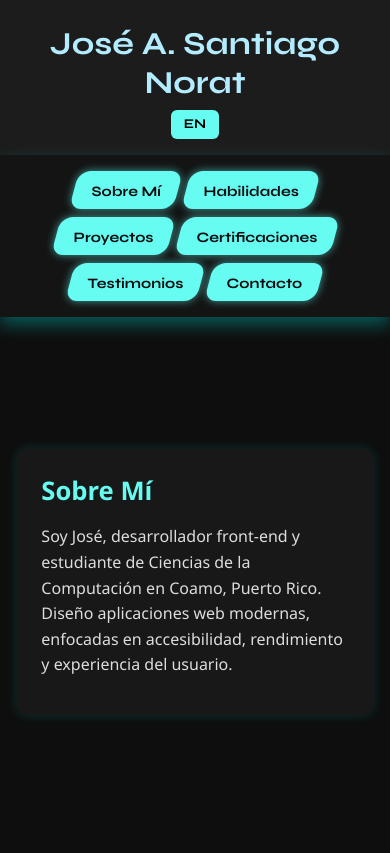
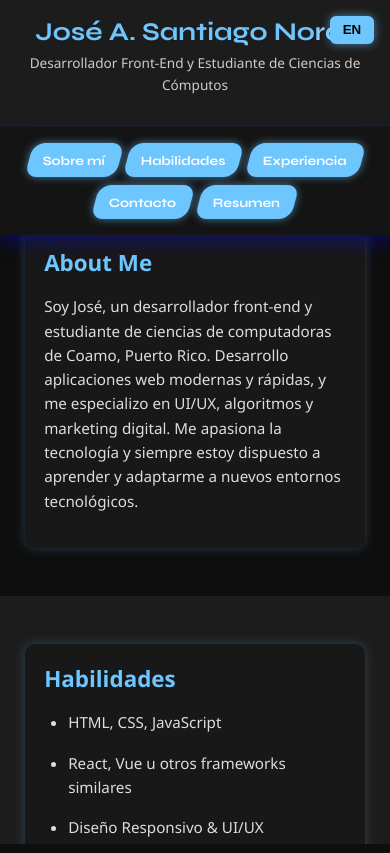
Before and after one commit to jstgotrx/jstgo-dev, a plain HTML site: page index.html in a window 390 px wide. Both pictures are taken after a click on the button "ES". Drawn offline with Linux system fonts and the light colour scheme.

Commit message:
Update index.html

```diff
--- a/index.html
+++ b/index.html
@@ -2,7 +2,7 @@
 <html lang="en">
 <head>
   <meta charset="UTF-8" />
-  <meta name="viewport" content="width=device-width, initial-scale=1.0"/>
+  <meta name="viewport" content="width=device-width, initial-scale=1.0" />
   <title>José A. Santiago Norat | Portfolio</title>
   <link href="https://fonts.googleapis.com/css2?family=Syne:wght@700&display=swap" rel="stylesheet">
   <style>
@@ -16,7 +16,7 @@
       font-family: 'Segoe UI', sans-serif;
       background: #0e0e0e;
       color: #fff;
-      overflow: hidden;
+      overflow-x: hidden;
     }
 
     .header-nav-wrapper {
@@ -27,54 +27,57 @@
     }
 
     header {
-      display: flex;
-      justify-content: space-between;
-      align-items: center;
+      text-align: left;
       padding: 1.5rem 2rem 1rem;
       background: #1c1c1c;
-      box-shadow: 0 8px 16px rgba(0, 255, 255, 0.4);
+      box-shadow: 0 8px 16px rgba(0, 0, 255, 0.4);
     }
 
     header h1 {
       font-family: 'Syne', sans-serif;
       font-size: 2rem;
-      color: #b3ecff;
-      animation: flicker 4s infinite;
+      background: linear-gradient(120deg, #6ec6ff 0%, #ffffff 15%, #6ec6ff 30%, #6ec6ff 100%);
+      background-size: 200% auto;
+      background-clip: text;
+      -webkit-background-clip: text;
+      -webkit-text-fill-color: transparent;
+      animation: shine 10s linear infinite;
+      font-weight: bold;
     }
 
-    @keyframes flicker {
-      0%, 19%, 21%, 23%, 25%, 54%, 56%, 100% { opacity: 1; }
-      20%, 24%, 55% { opacity: 0.3; }
+    @keyframes shine {
+      0% {
+        background-position: -200% center;
+      }
+      100% {
+        background-position: 200% center;
+      }
     }
 
-    .lang-toggle {
-      background: #66fcf1;
-      color: #000;
-      border: none;
-      padding: 0.4rem 0.8rem;
-      font-weight: bold;
-      border-radius: 6px;
-      cursor: pointer;
-      font-family: 'Syne', sans-serif;
+    header p {
+      margin-top: 0.3rem;
+      color: #ccc;
+      font-size: 0.95rem;
     }
 
     nav {
       display: flex;
+      flex-wrap: wrap;
       justify-content: center;
       gap: 0.5rem;
       padding: 1rem;
       background: #141414;
-      box-shadow: 0 8px 16px rgba(0, 255, 255, 0.3);
+      box-shadow: 0 8px 16px rgba(0, 0, 255, 0.3);
     }
 
     nav a {
       padding: 0.6rem 1.1rem;
-      background: #66fcf1;
-      color: #0b0c10;
+      background: #6ec6ff;
+      color: white;
       text-decoration: none;
       border-radius: 12px;
       transition: all 0.3s ease;
-      box-shadow: 0 0 8px rgba(102, 252, 241, 0.6);
+      box-shadow: 0 0 8px rgba(110, 198, 255, 0.6);
       font-weight: bold;
       transform: skew(-15deg);
       font-size: 0.9rem;
@@ -84,31 +87,49 @@
       display: inline-block;
       transform: skew(15deg);
       font-family: 'Syne', sans-serif;
+      font-weight: 600;
     }
 
     nav a:hover {
-      background: #45a29e;
+      background: #4db8ff;
       transform: scale(1.05) skew(-15deg);
     }
 
+    .lang-toggle {
+      position: fixed;
+      top: 1rem;
+      right: 1rem;
+      z-index: 1100;
+      background: #6ec6ff;
+      color: #000;
+      border: none;
+      padding: 0.4rem 0.8rem;
+      border-radius: 6px;
+      font-weight: bold;
+      cursor: pointer;
+      box-shadow: 0 0 10px rgba(110, 198, 255, 0.6);
+    }
+
     .scroll-container {
+      position: absolute;
+      top: 180px;
+      bottom: 0;
+      left: 0;
+      right: 0;
       display: flex;
       overflow-x: auto;
+      scroll-behavior: smooth;
       scroll-snap-type: x mandatory;
-      width: 100%;
-      height: 100vh;
-      position: relative;
-      top: 160px;
     }
 
     section {
-      width: 100vw;
+      min-width: 100vw;
+      height: calc(100vh - 180px);
+      scroll-snap-align: start;
       flex-shrink: 0;
-      scroll-snap-align: start;
       display: flex;
       justify-content: center;
       align-items: center;
-      padding: 2rem 1rem;
     }
 
     section:nth-child(even) {
@@ -121,101 +142,96 @@
       background: #181818;
       padding: 1.5rem;
       border-radius: 10px;
-      box-shadow: 0 0 12px rgba(0, 255, 255, 0.15);
+      box-shadow: 0 0 12px rgba(110, 198, 255, 0.25);
     }
 
     h2 {
-      color: #66fcf1;
+      color: #6ec6ff;
       margin-bottom: 1rem;
       font-size: 1.6rem;
-      animation: flicker 4s infinite;
     }
 
     p, li {
       font-size: 1rem;
       line-height: 1.6;
+      margin-bottom: 1rem;
       color: #ddd;
-      margin-bottom: 0.8rem;
     }
 
     ul {
-      padding-left: 1.2rem;
-    }
-
-    .project-slider {
-      display: flex;
-      overflow-x: auto;
-      gap: 1rem;
-    }
-
-    .project-card {
-      flex: 0 0 250px;
-      background: #222;
-      border-radius: 10px;
-      padding: 1rem;
-      box-shadow: 0 0 8px rgba(0, 255, 255, 0.3);
-      transition: transform 0.3s;
-    }
-
-    .project-card:hover {
-      transform: scale(1.05);
-    }
-
-    .badges {
-      display: flex;
-      flex-wrap: wrap;
-      gap: 0.5rem;
-    }
-
-    .badge {
-      background: #45a29e;
-      color: #000;
-      padding: 0.3rem 0.7rem;
-      border-radius: 5px;
-      font-size: 0.85rem;
-      font-weight: bold;
-    }
-
-    .testimonial {
-      font-style: italic;
-      background: #222;
-      padding: 1rem;
-      border-left: 4px solid #66fcf1;
-      box-shadow: 0 0 8px rgba(0, 255, 255, 0.2);
-      border-radius: 6px;
+      list-style-type: disc;
+      padding-left: 1.5rem;
     }
 
     @media (max-width: 768px) {
-      header { flex-direction: column; text-align: center; gap: 0.5rem; }
-      nav { flex-wrap: wrap; }
-      section { padding: 1.5rem 0.5rem; }
-      .content-box { width: 95%; }
+      header {
+        text-align: center;
+        padding: 1rem;
+      }
+
+      header h1 {
+        font-size: 1.6rem;
+      }
+
+      header p {
+        font-size: 0.85rem;
+      }
+
+      nav a {
+        font-size: 0.8rem;
+        padding: 0.5rem 0.9rem;
+      }
+
+      h2 {
+        font-size: 1.4rem;
+      }
+
+      .content-box {
+        padding: 1.2rem;
+        width: 95%;
+      }
+
+      p, li {
+        font-size: 0.95rem;
+      }
+
+      .scroll-container {
+        flex-direction: column;
+        overflow-x: hidden;
+        overflow-y: auto;
+        scroll-snap-type: y mandatory;
+      }
+
+      section {
+        min-width: 100%;
+        height: auto;
+        padding: 3rem 1rem;
+      }
     }
   </style>
 </head>
 <body>
+  <button class="lang-toggle" onclick="toggleLanguage()">ES</button>
+
   <div class="header-nav-wrapper">
     <header>
       <h1>José A. Santiago Norat</h1>
-      <button class="lang-toggle" onclick="toggleLang()">ES</button>
+      <p id="subtitle">Front-End Developer & Computer Science Student</p>
     </header>
     <nav>
-      <a href="#about"><span id="btn-about">About</span></a>
-      <a href="#skills"><span id="btn-skills">Skills</span></a>
-      <a href="#projects"><span id="btn-projects">Projects</span></a>
-      <a href="#certs"><span id="btn-certs">Certifications</span></a>
-      <a href="#testimonials"><span id="btn-testimonials">Testimonials</span></a>
-      <a href="#contact"><span id="btn-contact">Contact</span></a>
+      <a href="#about" id="nav-about"><span>About</span></a>
+      <a href="#skills" id="nav-skills"><span>Skills</span></a>
+      <a href="#experience" id="nav-experience"><span>Experience</span></a>
+      <a href="#contact" id="nav-contact"><span>Contact</span></a>
+      <a href="José_Santiago_Resume.pdf" download id="nav-resume"><span>Resume</span></a>
     </nav>
   </div>
 
   <div class="scroll-container">
     <section id="about">
-      <div class="content-box">
-        <h2 id="about-title">About Me</h2>
-        <p id="about-text">
-          I'm José, a passionate front-end developer and Computer Science student from Coamo, Puerto Rico. I build sleek and responsive web applications with a strong focus on UI/UX, performance, and accessibility. My background in data and user-facing roles helps me build intuitive, user-centered solutions.
-        </p>
+      <div class="content-box" id="about-box">
+        <h2>About Me</h2>
+        <p id="about-text">I'm José, a front-end developer and computer science student from Coamo, Puerto Rico. I build fast, modern web apps and focus on UI/UX, algorithms, and digital marketing. I’m passionate about IT and always ready to learn and adapt to new tech stacks, making me a strong fit for any innovative team.</p>
       </div>
     </section>
 
@@ -224,106 +240,114 @@
         <h2 id="skills-title">Skills</h2>
         <ul id="skills-list">
           <li>HTML, CSS, JavaScript</li>
-          <li>React, Vue (basics)</li>
-          <li>Responsive UI & UX</li>
-          <li>Git, GitHub</li>
-          <li>Basic backend skills</li>
-          <li>Algorithms & problem solving</li>
-          <li>SEO & digital marketing</li>
+          <li>React, Vue, or similar frameworks</li>
+          <li>Responsive Design & UI/UX</li>
+          <li>Git & GitHub</li>
+          <li>Basic backend knowledge</li>
+          <li>Algorithm Optimization</li>
+          <li>Digital Marketing Tools</li>
         </ul>
       </div>
     </section>
 
-    <section id="projects">
+    <section id="experience">
       <div class="content-box">
-        <h2 id="projects-title">Projects</h2>
-        <div class="project-slider">
-          <div class="project-card">Portfolio Website</div>
-          <div class="project-card">To-Do List App</div>
-          <div class="project-card">Weather App</div>
-        </div>
-      </div>
-    </section>
+        <h2 id="experience-title">Experience & Education</h2>
+        <p><strong>High School Graduate (2018–2022)</strong><br>
+        Graduated in 2022 and began studying Computer Science at UPR.</p>
 
-    <section id="certs">
-      <div class="content-box">
-        <h2 id="certs-title">Certifications</h2>
-        <div class="badges" id="certs-badges">
-          <div class="badge">Meta Front-End Cert</div>
-          <div class="badge">Google Analytics</div>
-          <div class="badge">freeCodeCamp JS</div>
-        </div>
-      </div>
-    </section>
+        <p><strong>Bachelor’s Degree (2022–2024)</strong><br>
+        Currently pursuing a CS degree focused on web development and marketing.</p>
 
-    <section id="testimonials">
-      <div class="content-box">
-        <h2 id="testimonials-title">Testimonials</h2>
-        <p class="testimonial" id="testimonial-text">"José is the chosen dev. He makes ideas real and brings style to every project." - MentorGPT</p>
+        <p><strong>Data Manager – Hospital (2022)</strong><br>
+        Handled records and patient data before starting college.</p>
+
+        <p><strong>Receptionist – Nursing Home</strong><br>
+        Managed front desk operations and provided support to staff and visitors.</p>
       </div>
     </section>
 
     <section id="contact">
       <div class="content-box">
         <h2 id="contact-title">Contact</h2>
-        <p id="email">Email: <a href="mailto:joc.stgo27@gmail.com">joc.stgo27@gmail.com</a></p>
-        <p id="phone">Phone: <a href="tel:7874547779">787-454-7779</a></p>
-        <p id="location">Location: Coamo, Puerto Rico</p>
+        <p>Email: <a href="mailto:joc.stgo27@gmail.com">joc.stgo27@gmail.com</a></p>
+        <p>Phone: <a href="tel:7874547779">787-454-7779</a></p>
+        <p>Location: Coamo, Puerto Rico</p>
       </div>
     </section>
   </div>
 
   <script>
-    let isSpanish = false;
+    const translations = {
+      es: {
+        subtitle: 'Desarrollador Front-End y Estudiante de Ciencias de Cómputos',
+        'nav-about': 'Sobre mí',
+        'nav-skills': 'Habilidades',
+        'nav-experience': 'Experiencia',
+        'nav-contact': 'Contacto',
+        'nav-resume': 'Resumen',
+        'about-text': 'Soy José, un desarrollador front-end y estudiante de ciencias de computadoras de Coamo, Puerto Rico. Desarrollo aplicaciones web modernas y rápidas, y me especializo en UI/UX, algoritmos y marketing digital. Me apasiona la tecnología y siempre estoy dispuesto a aprender y adaptarme a nuevos entornos tecnológicos.',
+        'skills-title': 'Habilidades',
+        'skills-list': [
+          'HTML, CSS, JavaScript',
+          'React, Vue u otros frameworks similares',
+          'Diseño Responsivo & UI/UX',
+          'Git y GitHub',
+          'Conocimientos básicos de backend',
+          'Optimización de algoritmos',
+          'Herramientas de Marketing Digital'
+        ],
+        'experience-title': 'Experiencia y Educación',
+        'contact-title': 'Contacto'
+      },
+      en: {
+        subtitle: 'Front-End Developer & Computer Science Student',
+        'nav-about': 'About',
+        'nav-skills': 'Skills',
+        'nav-experience': 'Experience',
+        'nav-contact': 'Contact',
+        'nav-resume': 'Resume',
+        'about-text': 'I\'m José, a front-end developer and computer science student from Coamo, Puerto Rico. I build fast, modern web apps and focus on UI/UX, algorithms, and digital marketing. I’m passionate about IT and always ready to learn and adapt to new tech stacks, making me a strong fit for any innovative team.',
+        'skills-title': 'Skills',
+        'skills-list': [
+          'HTML, CSS, JavaScript',
+          'React, Vue, or similar frameworks',
+          'Responsive Design & UI/UX',
+          'Git & GitHub',
+          'Basic backend knowledge',
+          'Algorithm Optimization',
+          'Digital Marketing Tools'
+        ],
+        'experience-title': 'Experience & Education',
+        'contact-title': 'Contact'
+      }
+    };
 
-    function toggleLang() {
-      isSpanish = !isSpanish;
-      document.querySelector('.lang-toggle').innerText = isSpanish ? 'EN' : 'ES';
+    let currentLang = 'en';
 
-      document.getElementById('btn-about').innerText = isSpanish ? 'Sobre Mí' : 'About';
-      document.getElementById('btn-skills').innerText = isSpanish ? 'Habilidades' : 'Skills';
-      document.getElementById('btn-projects').innerText = isSpanish ? 'Proyectos' : 'Projects';
-      document.getElementById('btn-certs').innerText = isSpanish ? 'Certificaciones' : 'Certifications';
-      document.getElementById('btn-testimonials').innerText = isSpanish ? 'Testimonios' : 'Testimonials';
-      document.getElementById('btn-contact').innerText = isSpanish ? 'Contacto' : 'Contact';
+    function toggleLanguage() {
+      currentLang = currentLang === 'en' ? 'es' : 'en';
+      const t = translations[currentLang];
+      document.getElementById('subtitle').innerText = t['subtitle'];
+      document.getElementById('nav-about').querySelector('span').innerText = t['nav-about'];
+      document.getElementById('nav-skills').querySelector('span').innerText = t['nav-skills'];
+      document.getElementById('nav-experience').querySelector('span').innerText = t['nav-experience'];
+      document.getElementById('nav-contact').querySelector('span').innerText = t['nav-contact'];
+      document.getElementById('nav-resume').querySelector('span').innerText = t['nav-resume'];
+      document.getElementById('about-text').innerText = t['about-text'];
+      document.getElementById('skills-title').innerText = t['skills-title'];
+      document.getElementById('experience-title').innerText = t['experience-title'];
+      document.getElementById('contact-title').innerText = t['contact-title'];
 
-      document.getElementById('about-title').innerText = isSpanish ? 'Sobre Mí' : 'About Me';
-      document.getElementById('about-text').innerText = isSpanish ?
-        'Soy José, desarrollador front-end y estudiante de Ciencias de la Computación en Coamo, Puerto Rico. Diseño aplicaciones web modernas, enfocadas en accesibilidad, rendimiento y experiencia del usuario.' :
-        'I\'m José, a passionate front-end developer and Computer Science student from Coamo, Puerto Rico. I build sleek and responsive web applications with a strong focus on UI/UX, performance, and accessibility.';
+      const skillsList = document.getElementById('skills-list');
+      skillsList.innerHTML = '';
+      t['skills-list'].forEach(skill => {
+        const li = document.createElement('li');
+        li.innerText = skill;
+        skillsList.appendChild(li);
+      });
 
-      document.getElementById('skills-title').innerText = isSpanish ? 'Habilidades' : 'Skills';
-      document.getElementById('skills-list').innerHTML = isSpanish ? `
-        <li>HTML, CSS, JavaScript</li>
-        <li>React, Vue (básico)</li>
-        <li>Diseño Responsivo & UX</li>
-        <li>Git, GitHub</li>
-        <li>Conocimientos básicos de backend</li>
-        <li>Algoritmos & resolución de problemas</li>
-        <li>SEO y marketing digital</li>
-      ` : `
-        <li>HTML, CSS, JavaScript</li>
-        <li>React, Vue (basics)</li>
-        <li>Responsive UI & UX</li>
-        <li>Git, GitHub</li>
-        <li>Basic backend skills</li>
-        <li>Algorithms & problem solving</li>
-        <li>SEO & digital marketing</li>
-      `;
-
-      document.getElementById('projects-title').innerText = isSpanish ? 'Proyectos' : 'Projects';
-      document.getElementById('certs-title').innerText = isSpanish ? 'Certificaciones' : 'Certifications';
-      document.getElementById('testimonials-title').innerText = isSpanish ? 'Testimonios' : 'Testimonials';
-      document.getElementById('testimonial-text').innerText = isSpanish ?
-        '"José es el desarrollador elegido. Hace realidad las ideas con estilo."' :
-        '"José is the chosen dev. He makes ideas real and brings style to every project."';
-
-      document.getElementById('contact-title').innerText = isSpanish ? 'Contacto' : 'Contact';
-      document.getElementById('email').innerHTML = isSpanish ? 'Correo: <a href="mailto:joc.stgo27@gmail.com">joc.stgo27@gmail.com</a>' :
-        'Email: <a href="mailto:joc.stgo27@gmail.com">joc.stgo27@gmail.com</a>';
-      document.getElementById('phone').innerHTML = isSpanish ? 'Teléfono: <a href="tel:7874547779">787-454-7779</a>' :
-        'Phone: <a href="tel:7874547779">787-454-7779</a>';
-      document.getElementById('location').innerText = isSpanish ? 'Ubicación: Coamo, Puerto Rico' : 'Location: Coamo, Puerto Rico';
+      document.querySelector('.lang-toggle').innerText = currentLang === 'en' ? 'ES' : 'EN';
     }
   </script>
 </body>
```
